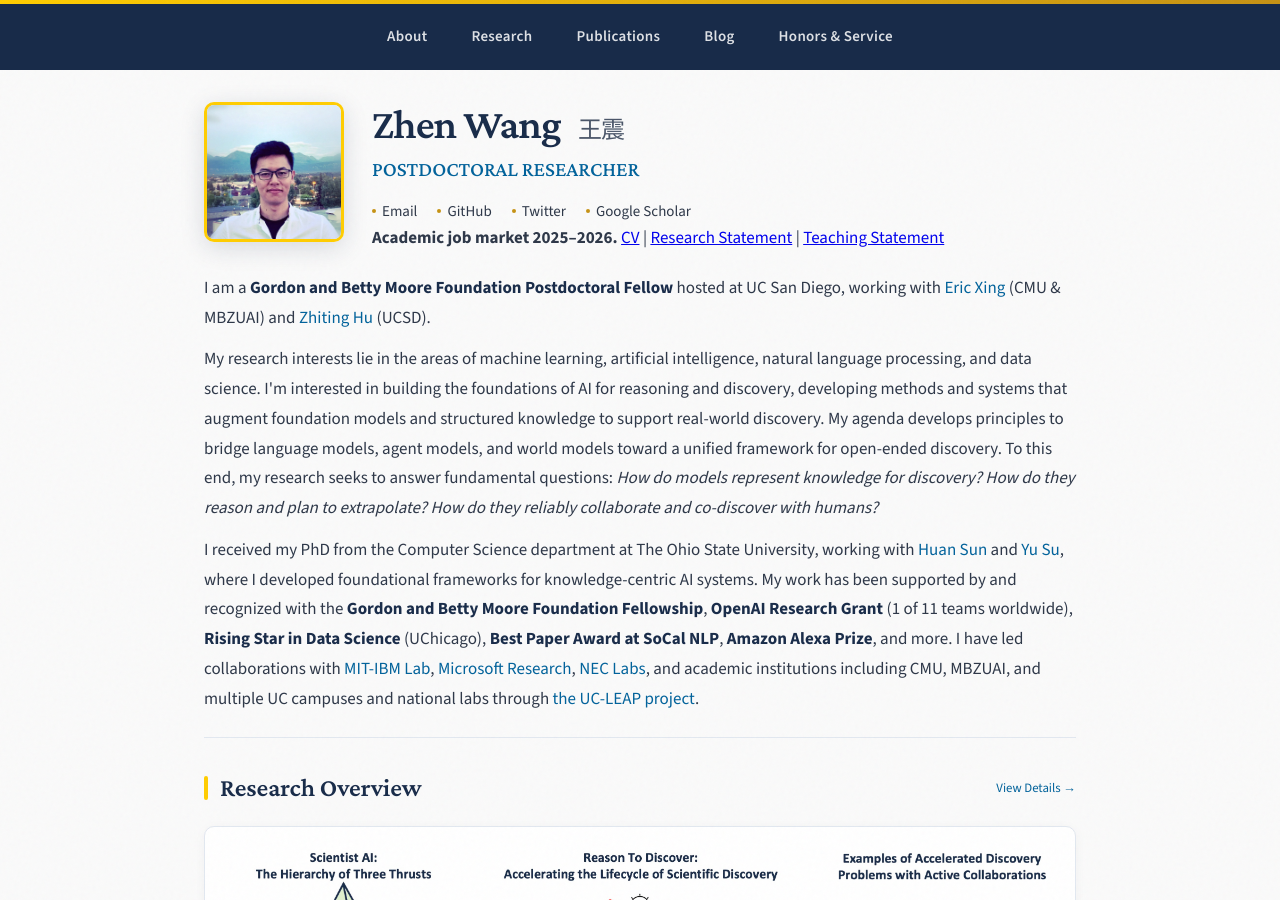
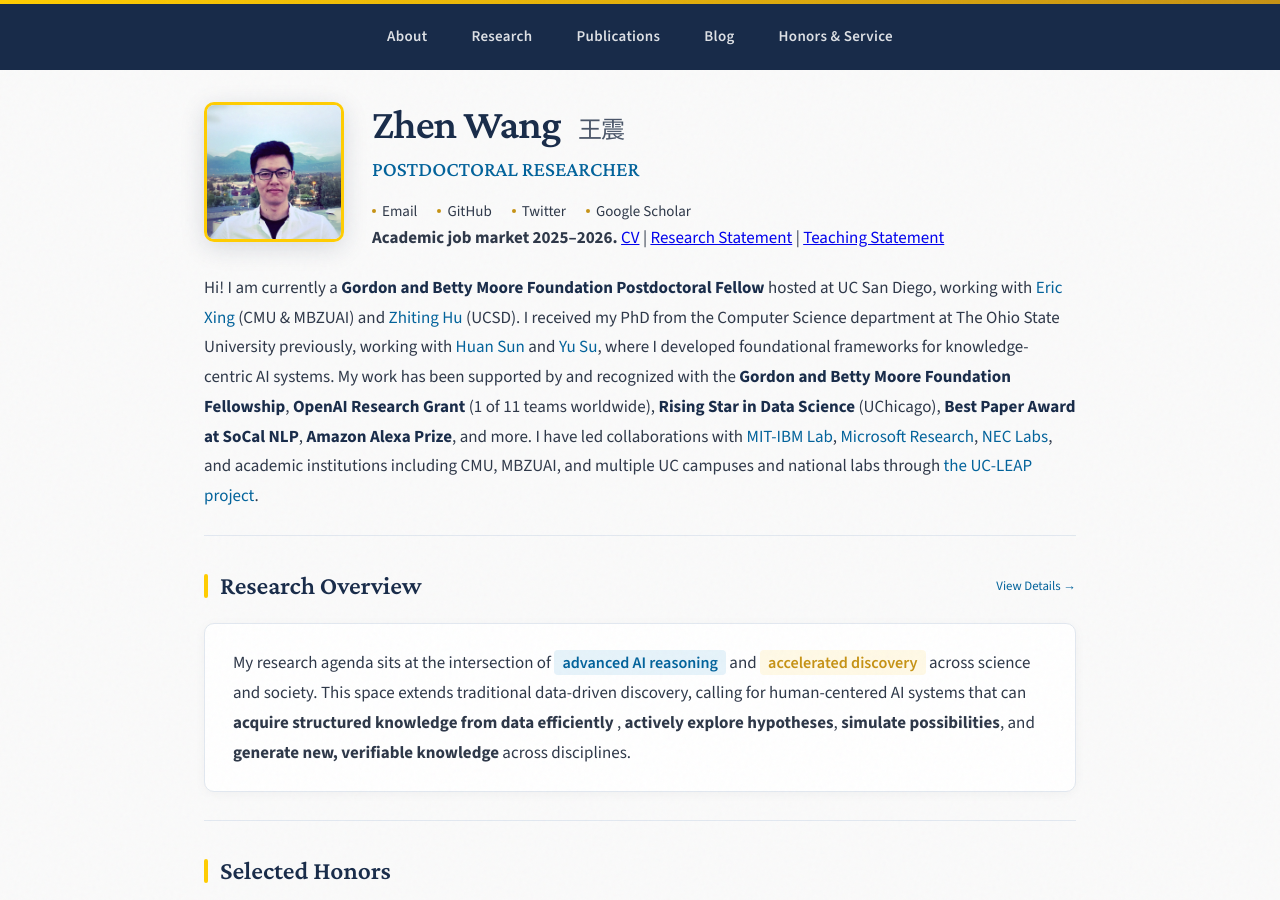
Before and after one commit to zhenwang9102/zhenwang9102.github.io, a Jekyll site: the page built from _posts/2019-06-02-venue.markdown, in a window 1280 px wide and 900 px high. Built offline with Jekyll 4.4.1, drawn with Linux system fonts in a browser that asks for light colours; some of the changed text lies outside the part shown.

Commit message:
Update default.html

```diff
--- a/_layouts/default.html
+++ b/_layouts/default.html
@@ -685,15 +685,8 @@
 
       <div class="header-bio">
         <p>
-          I am a <strong>Gordon and Betty Moore Foundation Postdoctoral Fellow</strong> hosted at UC San Diego, working with <a href="https://mbzuai.ac.ae/study/faculty/professor-eric-xing/">Eric Xing</a> (CMU & MBZUAI) and <a href="https://zhiting.ucsd.edu/">Zhiting Hu</a> (UCSD).
-        </p>
-
-        <p>
-          My research interests lie in the areas of machine learning, artificial intelligence, natural language processing, and data science. I'm interested in building the foundations of AI for reasoning and discovery, developing methods and systems that augment foundation models and structured knowledge to support real-world discovery. My agenda develops principles to bridge language models, agent models, and world models toward a unified framework for open-ended discovery. To this end, my research seeks to answer fundamental questions: <em>How do models represent knowledge for discovery? How do they reason and plan to extrapolate? How do they reliably collaborate and co-discover with humans?</em>
-        </p>
-
-        <p>
-          I received my PhD from the Computer Science department at The Ohio State University, working with <a href="https://u.osu.edu/ihudas/people/">Huan Sun</a> and <a>Yu Su</a>, where I developed foundational frameworks for knowledge-centric AI systems. My work has been supported by and recognized with the <strong>Gordon and Betty Moore Foundation Fellowship</strong>, <strong>OpenAI Research Grant</strong> (1 of 11 teams worldwide), <strong>Rising Star in Data Science</strong> (UChicago), <strong>Best Paper Award at SoCal NLP</strong>, <strong>Amazon Alexa Prize</strong>, and more. I have led collaborations with <a href="https://mitibmwatsonailab.mit.edu/">MIT-IBM Lab</a>, <a href="https://www.microsoft.com/en-us/research/lab/microsoft-research-redmond/">Microsoft Research</a>, <a href="https://www.nec-labs.com/">NEC Labs</a>, and academic institutions including CMU, MBZUAI, and multiple UC campuses and national labs through <a href="https://uc-leap.github.io/LEAP/people/">the UC-LEAP project</a>.
+          Hi! I am currently a <strong>Gordon and Betty Moore Foundation Postdoctoral Fellow</strong> hosted at UC San Diego, working with <a href="https://mbzuai.ac.ae/study/faculty/professor-eric-xing/">Eric Xing</a> (CMU & MBZUAI) and <a href="https://zhiting.ucsd.edu/">Zhiting Hu</a> (UCSD).
+          I received my PhD from the Computer Science department at The Ohio State University previously, working with <a href="https://u.osu.edu/ihudas/people/">Huan Sun</a> and <a>Yu Su</a>, where I developed foundational frameworks for knowledge-centric AI systems. My work has been supported by and recognized with the <strong>Gordon and Betty Moore Foundation Fellowship</strong>, <strong>OpenAI Research Grant</strong> (1 of 11 teams worldwide), <strong>Rising Star in Data Science</strong> (UChicago), <strong>Best Paper Award at SoCal NLP</strong>, <strong>Amazon Alexa Prize</strong>, and more. I have led collaborations with <a href="https://mitibmwatsonailab.mit.edu/">MIT-IBM Lab</a>, <a href="https://www.microsoft.com/en-us/research/lab/microsoft-research-redmond/">Microsoft Research</a>, <a href="https://www.nec-labs.com/">NEC Labs</a>, and academic institutions including CMU, MBZUAI, and multiple UC campuses and national labs through <a href="https://uc-leap.github.io/LEAP/people/">the UC-LEAP project</a>.
         </p>
       </div>
     </header>
@@ -706,9 +699,6 @@
 
       <div class="research-overview">
         <div class="research-overview-content">
-          <div class="research-figure">
-            <img src="images/simple_career_overview.jpg" alt="Research Overview: Scientist AI that Reason to Discover - Accelerating the Lifecycle of Scientific Discovery">
-          </div>
           <div class="research-text">
             <p>
               My research agenda sits at the intersection of <span class="highlight-tag highlight-blue">advanced AI reasoning</span> and <span class="highlight-tag highlight-gold">accelerated discovery</span> across science and society. This space extends traditional data-driven discovery, calling for human-centered AI systems that can <strong>acquire structured knowledge from data efficiently </strong>, <strong>actively explore hypotheses</strong>, <strong>simulate possibilities</strong>, and <strong>generate new, verifiable knowledge</strong> across disciplines.
@@ -1011,13 +1001,13 @@
       </h2>
 
       <div class="research-highlights-content">
-        <h3>Algorithmic Innovation</h3>
+        <h3>Methodological Contributions</h3>
         <ul>
           <li><strong>Reasoning and Planning:</strong> <a href="https://sites.google.com/view/law-2025">LAW 2025 (NeurIPS 2025)</a>, <a href="https://arxiv.org/abs/2305.14992">RAP (EMNLP 2023)</a>, <a href="https://arxiv.org/abs/2404.05221">LLM Reasoners (COLM 2024)</a>, <a href="https://arxiv.org/abs/2210.01293">ThinkSum (ACL 2023)</a>, <a href="https://arxiv.org/abs/2310.16427">PromptAgent (ICLR 2024)</a>, <a href="https://arxiv.org/abs/2411.08733">DRPO (EMNLP 2024)</a>, <a href="https://openreview.net/pdf?id=pEJAja73dk">Nabla Reasoner (ICLR 2026)</a></li>
           <li><strong>Foundation Model Training:</strong> <a href="https://arxiv.org/abs/2303.02861">Multitask Prompt Tuning (ICLR 2023)</a>, <a href="https://arxiv.org/abs/2406.12034">Self-MoE (ICLR 2025)</a>, <a href="https://arxiv.org/abs/2305.11554">ToolkenGPT (NeurIPS 2023 Oral)</a></li>
           <li><strong>Knowledge Extraction with Weak Supervisions:</strong> <a href="https://arxiv.org/abs/1906.09285">SurfCon (KDD 2019)</a>, <a href="https://arxiv.org/abs/2005.00889">X-MedRELA (ACL 2020)</a>, <a href="https://zhenwang9102.github.io/files/WSDM2021_ZW_ConPI.pdf">ConPI (WSDM 2021)</a></li>
         </ul>
-        <h3>Impact in Science</h3>
+        <h3>Scientific Testbeds & Impact</h3>
         <ul>
           <li><strong>AI for Life Science:</strong> Scientific Foundation Models (<a href="https://www.biorxiv.org/content/10.1101/2025.09.08.674723">MutationProjector, the first cancer genomics foundation model for tumor mutation profiles)</a>), AI Co-scientits (<a href="https://www.biorxiv.org/content/10.1101/2023.01.03.522354">Nature 2025</a>; <a href="https://arxiv.org/abs/2602.11609">scPilot, NeurIPS 2025</a>; <a href="https://arxiv.org/abs/2602.13346">CellMaster</a>), Biomedical Graph Learning (<a href="https://academic.oup.com/bioinformatics/article/36/4/1241/5581350">BioNEV, Bioinformatics 2019) </a>)</li>
           <li><strong>AI for Material Science:</strong> <a href="https://tritondft.com/">TritonDFT (Multi-agents for DFT Automation)</a>, <a href="https://uc-leap.github.io/LEAP">UC-LEAP (Low-Energy, AI-Informed Phase Transitions)</a></li>
```
